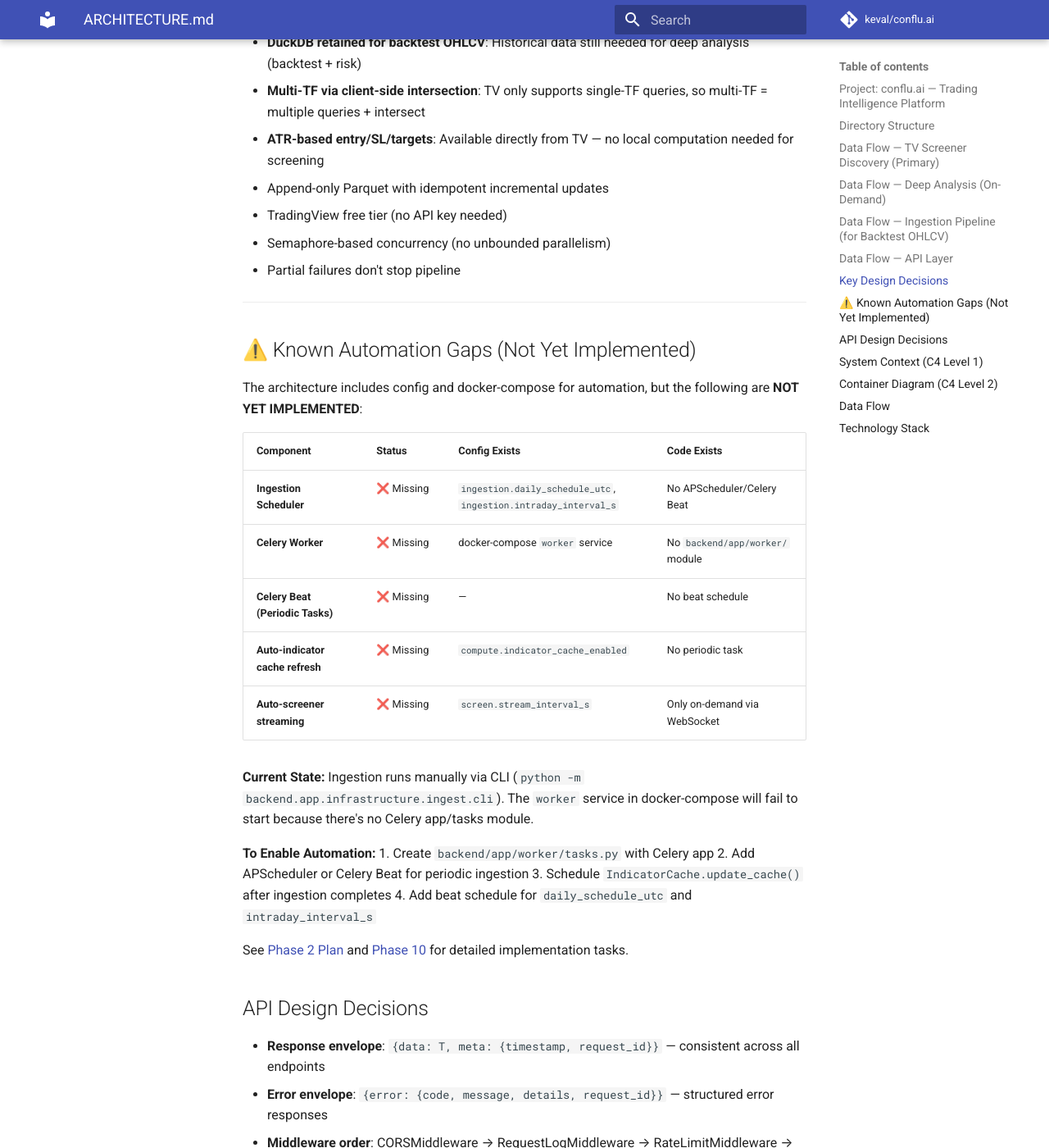
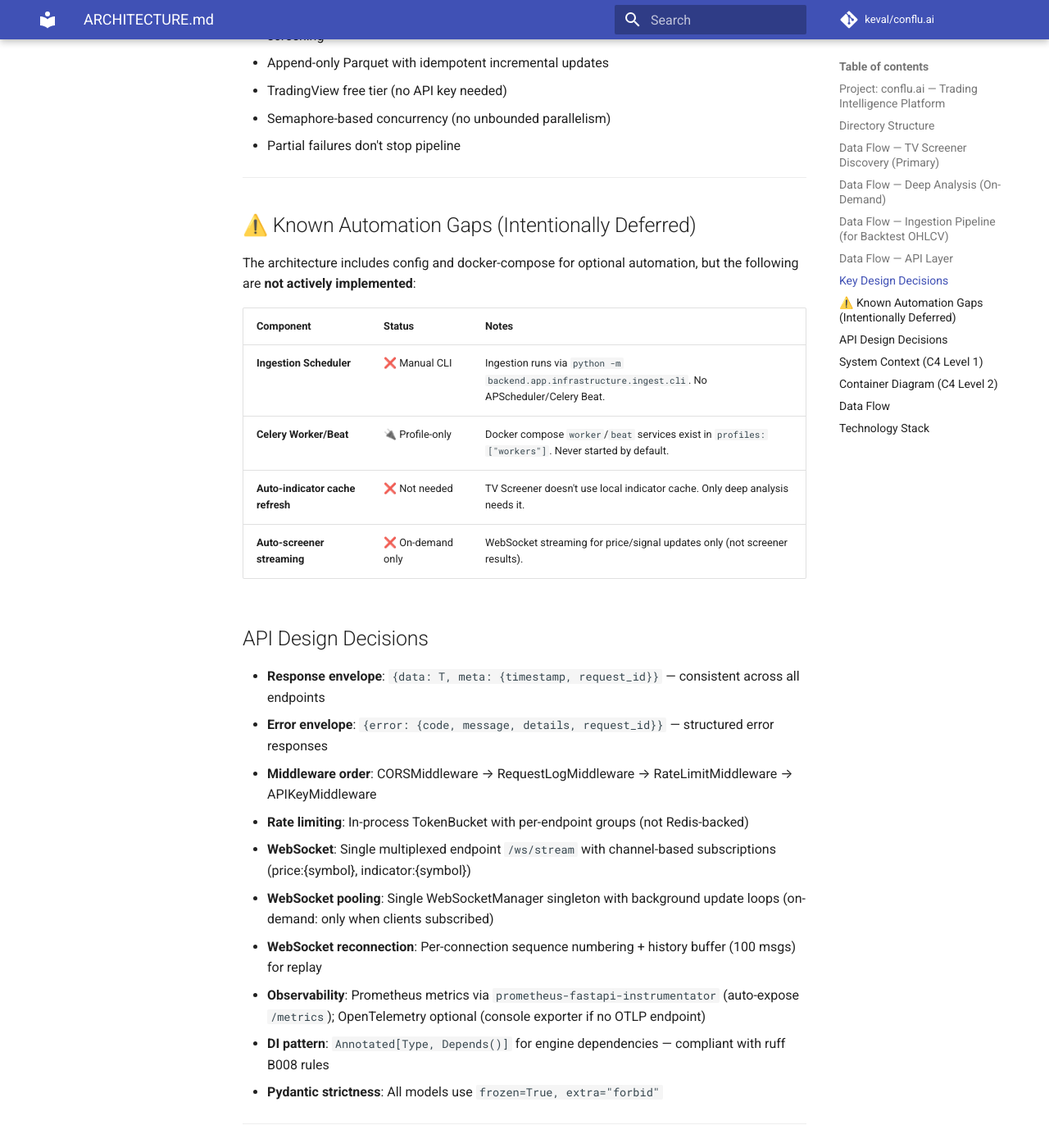
Before and after one commit to mk-keval/conflu.ai, an MkDocs documentation site: the page built from docs/ARCHITECTURE.md, in a window 1280 px wide and 1400 px high, scrolled down 3416 px. Shown: the whole window at 82% size. Built offline with MkDocs 1.6.1 and Material for MkDocs 9.7.7, drawn with Linux system fonts in a browser that asks for light colours; comment, search, counter and statistics services are not loaded; some of the changed text lies outside the part shown.

Commit message:
docs: update STATE.md, ARCHITECTURE.md, DECISIONS/index.md
STATE.md: Phase 4 marked complete, added Phases 5-6, removed stale 'In Progress' markers. ARCHITECTURE.md: Replaced 'Known Automation Gaps' table, removed Celery Worker/beat plan links, de-duped test file listing. DECISIONS/index.md: Added missing D-16 through D-23 entries.

Ultraworked with Sisyphus

Co-authored-by: Sisyphus <clio-agent@sisyphuslabs.ai>

```diff
--- a/docs/ARCHITECTURE.md
+++ b/docs/ARCHITECTURE.md
@@ -56,14 +56,6 @@ backend/
 │   ├── test_ingest_writer.py          # 4 tests
 │   ├── test_ingest_metrics.py         # 7 tests
 │   ├── test_ingest_cli.py             # 11 tests
-│   ├── test_risk_models.py            # 16 tests
-│   ├── test_risk_beta.py              # 6 tests
-│   ├── test_risk_correlation.py       # 5 tests
-│   ├── test_risk_var.py               # 8 tests
-│   ├── test_risk_kelly.py             # 7 tests
-│   ├── test_risk_position_sizing.py   # 4 tests
-│   ├── test_risk_streaming.py         # 7 tests
-│   └── test_risk_engine.py            # 9 tests
 │   ├── test_risk_models.py            # 16 tests
 │   ├── test_risk_beta.py              # 6 tests
 │   ├── test_risk_correlation.py       # 5 tests
@@ -164,27 +156,16 @@ ExceptionHandlers → {error: {code, message, details, request_id}}
 
 ---
 
-## ⚠️ Known Automation Gaps (Not Yet Implemented)
+## ⚠️ Known Automation Gaps (Intentionally Deferred)
 
-The architecture includes config and docker-compose for automation, but the following are **NOT YET IMPLEMENTED**:
+The architecture includes config and docker-compose for optional automation, but the following are **not actively implemented**:
 
-| Component | Status | Config Exists | Code Exists |
-|-----------|--------|---------------|-------------|
-| **Ingestion Scheduler** | ❌ Missing | `ingestion.daily_schedule_utc`, `ingestion.intraday_interval_s` | No APScheduler/Celery Beat |
-| **Celery Worker** | ❌ Missing | docker-compose `worker` service | No `backend/app/worker/` module |
-| **Celery Beat (Periodic Tasks)** | ❌ Missing | — | No beat schedule |
-| **Auto-indicator cache refresh** | ❌ Missing | `compute.indicator_cache_enabled` | No periodic task |
-| **Auto-screener streaming** | ❌ Missing | `screen.stream_interval_s` | Only on-demand via WebSocket |
-
-**Current State:** Ingestion runs manually via CLI (`python -m backend.app.infrastructure.ingest.cli`). The `worker` service in docker-compose will fail to start because there's no Celery app/tasks module.
-
-**To Enable Automation:**
-1. Create `backend/app/worker/tasks.py` with Celery app
-2. Add APScheduler or Celery Beat for periodic ingestion
-3. Schedule `IndicatorCache.update_cache()` after ingestion completes
-4. Add beat schedule for `daily_schedule_utc` and `intraday_interval_s`
-
-See [Phase 2 Plan](.planning/phases/02-data-ingestion-pipeline/02-PLAN.md) and [Phase 10](.planning/phases/10-production-hardening/10-PLAN.md) for detailed implementation tasks.
+| Component | Status | Notes |
+|-----------|--------|-------|
+| **Ingestion Scheduler** | ❌ Manual CLI | Ingestion runs via `python -m backend.app.infrastructure.ingest.cli`. No APScheduler/Celery Beat. |
+| **Celery Worker/Beat** | 🔌 Profile-only | Docker compose `worker`/`beat` services exist in `profiles: ["workers"]`. Never started by default. |
+| **Auto-indicator cache refresh** | ❌ Not needed | TV Screener doesn't use local indicator cache. Only deep analysis needs it. |
+| **Auto-screener streaming** | ❌ On-demand only | WebSocket streaming for price/signal updates only (not screener results). |
 
 ## API Design Decisions
 
```
Also changed, not shown: STATE.md (+25 -50 lines), docs/DECISIONS/index.md (+11 -0 lines).
